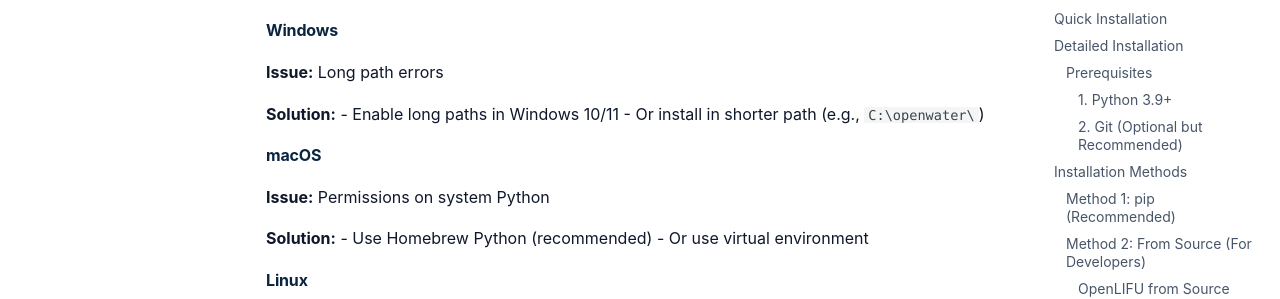
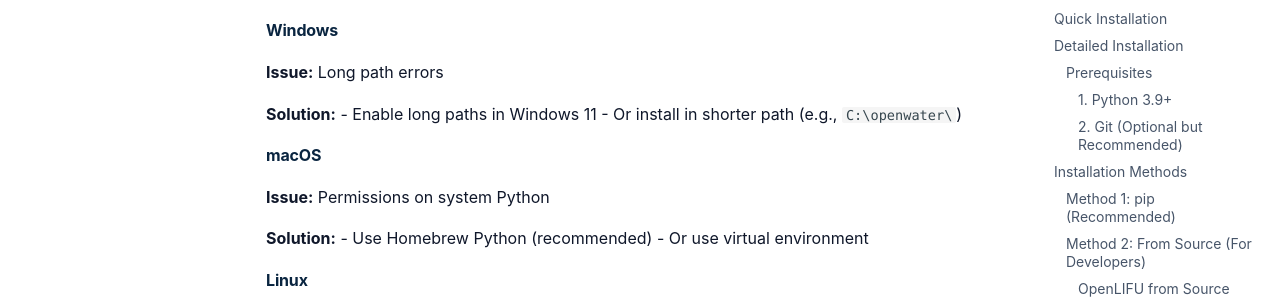
Before and after one commit to OpenwaterHealth/openwater-docs, an MkDocs documentation site: the page built from docs/getting-started/installation.md, in a window 1280 px wide and 900 px high, scrolled down 8431 px. Shown: the part 156-455 px from the top of the window. Built offline with MkDocs 1.6.1 and Material for MkDocs 9.7.7, drawn with Linux system fonts in a browser that asks for light colours; comment, search, counter and statistics services are not loaded.

Commit message:
docs: drop Windows 10 from supported platforms
Signed-off-by: Dan Blizinski <dblizinski@openwater.cc>

```diff
--- a/docs/getting-started/installation.md
+++ b/docs/getting-started/installation.md
@@ -461,7 +461,7 @@ pip install --trusted-host pypi.org --trusted-host files.pythonhosted.org openli
 **Issue:** Long path errors
 
 **Solution:**
-- Enable long paths in Windows 10/11
+- Enable long paths in Windows 11
 - Or install in shorter path (e.g., `C:\openwater\`)
 
 #### macOS
```
